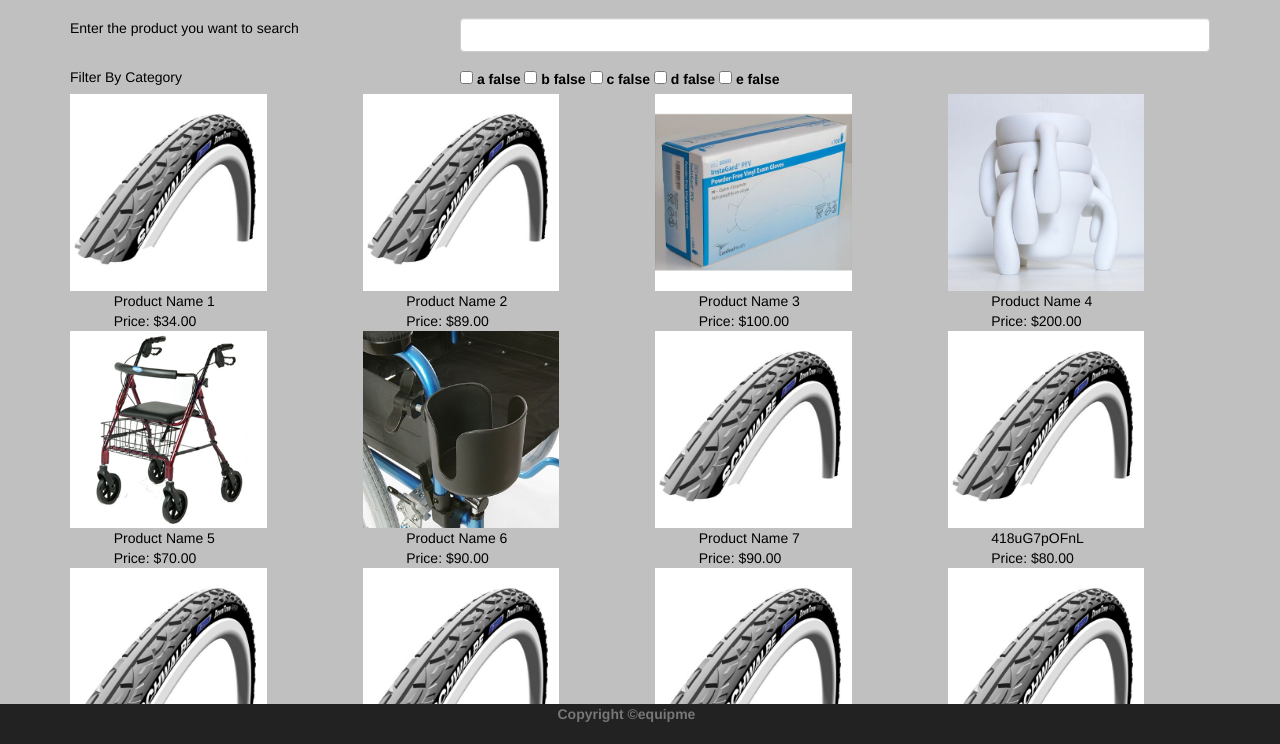
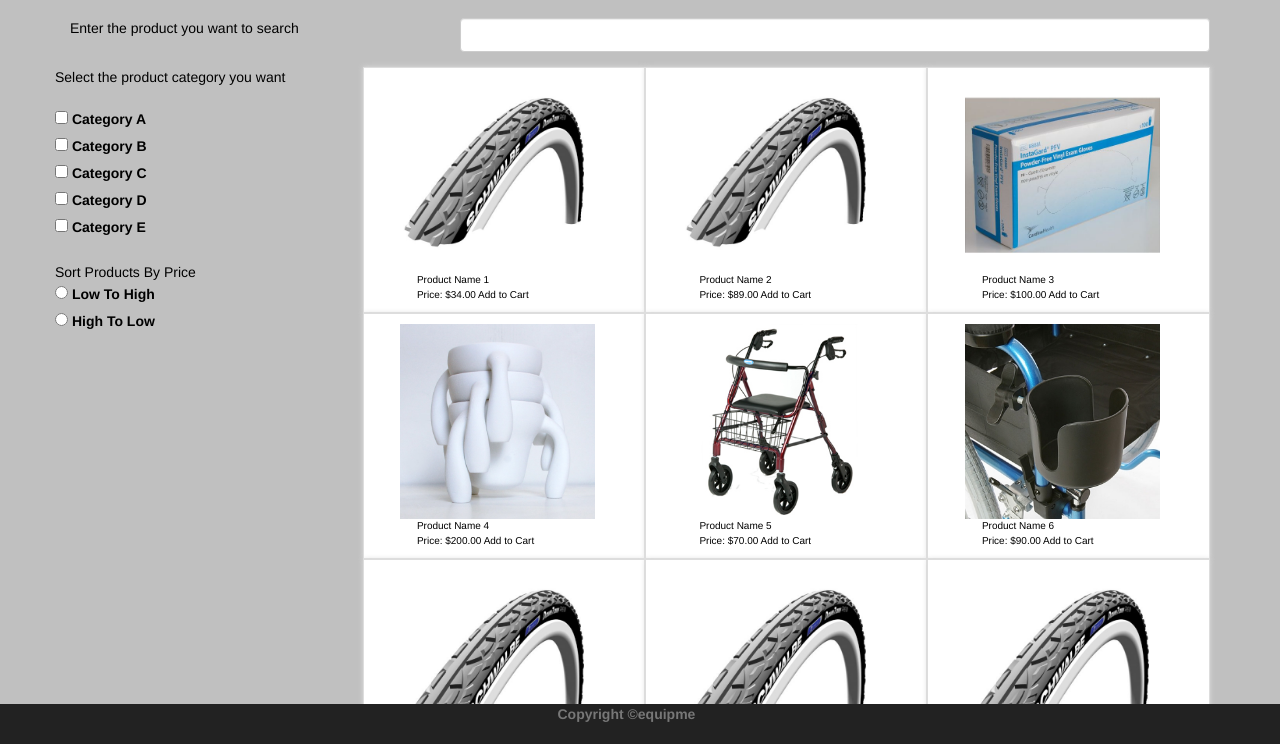
Before and after one commit to chetanmunegowda/EquipMe, a website: page app/index.html at #!/products in a window 1280 px wide. Shown: the part 54-798 px from the top of the page. Drawn offline with nearby package versions, Linux system fonts and the light colour scheme; some packages are replaced by stand-ins of ours; a script that the page names is missing.

Commit message:
add product sorting feature

```diff
--- a/app/app.js
+++ b/app/app.js
@@ -9,7 +9,11 @@
             'equipMe.register',
             'equipMe.products',
             'equipMe.services',
+
+            //Third Party Directives
+            'ngCart',
             'ngFacebook',
+            'ui-notification',
 
             //directives
             'equipMe.pwCheck'
@@ -39,7 +43,7 @@
         });
 
 
-    function moduleConfig($facebookProvider, $urlRouterProvider, $stateProvider, $locationProvider) {
+    function moduleConfig($facebookProvider, $urlRouterProvider, $stateProvider, $locationProvider, NotificationProvider) {
         $locationProvider.hashPrefix();
         $urlRouterProvider.otherwise('/login');
         $stateProvider
@@ -48,6 +52,16 @@
                 templateUrl: 'index.html',
                 abstract: true
             });
+
+        NotificationProvider.setOptions({
+            delay: 10000,
+            startTop: 80,
+            startRight: 10,
+            verticalSpacing: 20,
+            horizontalSpacing: 20,
+            positionX: 'center',
+            positionY: 'top'
+        });
         $facebookProvider.setAppId('1198508096838563');
     }
 }(angular));
--- a/app/features/login/login.controller.js
+++ b/app/features/login/login.controller.js
@@ -5,17 +5,20 @@
   .module('equipMe.login')
   .controller('loginController', loginController);
 
-  function loginController($state, $facebook) {
+  function loginController($state, $facebook, Notification) {
     var vm = this;
     vm.login = login;
     vm.loginwithfb = loginwithfb;
 
     function login() {
       console.log("hello chetan!");
-      if(vm.username === 'user' && vm.password === 'user')
-      $state.go('productsPage');
-      else
-      console.log("Error");
+      if(vm.username === 'user' && vm.password === 'user') {
+          $state.go('productsPage');
+      }
+      else {
+          console.log("Error");
+          Notification.error({message: "Enter correct login details"});
+      }
     }
 
     function refresh() {
--- a/app/features/products/products.controller.js
+++ b/app/features/products/products.controller.js
@@ -4,32 +4,15 @@
     angular
         .module('equipMe.products')
         .controller('productsController', productsController)
-        .filter('category', function () {
-            return function (input, techs) {
-                console.log(input);
-                console.log(techs);
-                if (!techs || techs.length === 0) return input;
-                var out = [];
-                angular.forEach(input, function (item) {
-                    angular.forEach(techs, function (tech) {
-                        if (item.prodCategory === tech.prodCategory) {
-                            console.log(item);
-                            out.push(item);
-                        }
-                    });
-                });
-                return out;
-            }
-        });
+        .filter('category', productCategorFilter);
 
 
-    function productsController(productService, categoryFilter, $filter) {
+    function productsController(productService, $filter, ngCart) {
         var vm = this;
 
         productService.getAllProducts()
             .then(function success(response) {
                 vm.products = response;
-                console.log(vm.products);
                 vm.productCategory = UniqueArraybyId(response, "prodCategory");
             }, function error(error) {
                 console.log(error);
@@ -48,7 +31,20 @@
             });
             return output;
         };
+    }
 
-
+    function productCategorFilter () {
+        return function (input, categories) {
+            if (!categories || categories.length === 0) return input;
+            var out = [];
+            angular.forEach(input, function (item) {
+                angular.forEach(categories, function (category) {
+                    if (item.prodCategory === category.prodCategory) {
+                        out.push(item);
+                    }
+                });
+            });
+            return out;
+        }
     }
 }(angular));
--- a/app/features/products/products.html
+++ b/app/features/products/products.html
@@ -9,46 +9,39 @@
             </div>
         </div>
     </div>
-
     <div class="row">
-        <div class="col-xs-4">
-            Filter By Category
-        </div>
-        <div class="col-xs-8">
-            <span ng-repeat="category in productsVm.productCategory">
-                <label>
-                    <input type="checkbox" ng-model="category.on" />
-                    {{ category.prodCategory }}
-                    {{ category.on }}
-                </label>
+        <div class="col-xs-3">
+            <div class="row">
+                Select the product category you want <br/>
+                <span ng-repeat="category in productsVm.productCategory"><br/>
+                         <label><input type="checkbox" ng-model="category.on"/> {{category.prodCategory}}</label>
                     </span>
             </div>
-    </div>
-
-   <!-- <div class="row">
-        <div class="col-xs-4">
-            Sort By Price Range
-        </div>
-        <div class="col-xs-8">
-            <span ng-repeat="category in productsVm.productCategory">
+            <br/>
+            <div class="row">
+                Sort Products By Price <br/>
                 <label>
-                    <input type="radio" />
-                    {{ category }}
-                </label>
-            </span>
+                    <input type="radio" ng-model="productsVm.prodPrice" value="prodPrice">
+                    Low To High
+                </label><br/>
+                <label>
+                    <input type="radio" ng-model="productsVm.prodPrice" value="-prodPrice">
+                    High To Low
+                </label><br/>
             </div>
         </div>
--->
-    <div class="row">
-        <div ng-repeat="product in productsVm.products | filter:productsVm.productname:strict | category:(productsVm.productCategory|filter:{on:true})">
-            <div class="clearfix" ng-if="$index % 4 == 0"></div>
-            <div class="col-xs-3" id="prod-item">
+        <div class="col-xs-9">
+            <div ng-repeat="product in productsVm.products | filter:productsVm.productname:strict | category:(productsVm.productCategory|filter:{on:true}) | orderBy: productsVm.prodPrice">
+                <div class="clearfix" ng-if="$index % 3 == 0"></div>
+                <div class="col-xs-4" id="prod-item">
                     <img ng-src="{{product.prodImage}}" alt="" class="product-img"><br/>
                     <div class="col-xs-offset-2">
                         <span>{{product.prodName}}</span><br/>
                         <span>Price: {{product.prodPrice | currency}}</span>
+                        <ngcart-addtocart id="item3" name="My Item #3" price="25.75" quantity="3" quantity-max="10">Add to Cart</ngcart-addtocart>
                     </div>
                 </div>
             </div>
         </div>
     </div>
+</div>
--- a/app/index.html
+++ b/app/index.html
@@ -14,6 +14,7 @@
     <meta name="description" content="">
     <meta name="viewport" content="width=device-width, initial-scale=1">
     <link rel="stylesheet" href="bower_components/bootstrap/dist/css/bootstrap.min.css">
+    <link rel="stylesheet" href="bower_components/angular-ui-notification/dist/angular-ui-notification.css">
     <link rel="stylesheet" href="resources/stylesheets/app.css">
     <link rel="stylesheet" href="resources/stylesheets/login.css">
     <link rel="stylesheet" href="resources/stylesheets/product.css">
@@ -33,6 +34,8 @@
 <script src="bower_components/angular-ui-router/release/angular-ui-router.js"></script>
 <script src="bower_components/angular-bootstrap/ui-bootstrap-tpls.min.js"></script>
 <script src="bower_components/ng-facebook/ngFacebook.js"></script>
+<script src="bower_components/ngCart/dist/ngCart.js"></script>
+<script src="bower_components/angular-ui-notification/dist/angular-ui-notification.js"></script>
 <script src="app.js"></script>
 
 <script src="features/login/login.js"></script>
--- a/app/resources/stylesheets/product.css
+++ b/app/resources/stylesheets/product.css
@@ -1,4 +1,17 @@
 .product-img {
+    margin-left: 10%;
     max-width:75%;
     max-height:75%;
 }
+
+#prod-item {
+    display: inline-block;
+    padding: 10px;
+    background: #fff;
+    border: 1px solid #ddd;
+    font-size: 16px;
+    font-size: 1rem;
+    vertical-align: top;
+    box-shadow: 0 0 5px #ddd;
+    cursor: pointer;
+}
--- a/app/services/product-service/product-service.js
+++ b/app/services/product-service/product-service.js
@@ -36,63 +36,63 @@
             deferred.resolve([{
                 prodImage: "../../resources/images/418uG7pOFnL.jpg",
                 prodName: "Product Name 1",
-                prodCategory: "a",
-                prodPrice: "34"
+                prodCategory: "Category A",
+                prodPrice: 34
             }, {
                 prodImage: "../../resources/images/418uG7pOFnL.jpg",
                 prodName: "Product Name 2",
-                prodCategory: "a",
-                prodPrice: "89"
+                prodCategory: "Category A",
+                prodPrice: 89
             }, {
                 prodImage: "../../resources/images/cardinal-invacare-powder-free-vinyl-exam-gloves-214276-BIG_0.jpg",
                 prodName: "Product Name 3",
-                prodCategory: "b",
-                prodPrice: "100"
+                prodCategory: "Category B",
+                prodPrice: 100
             }, {
                 prodImage: "../../resources/images/Kangaroo-cup.jpg",
                 prodName: "Product Name 4",
-                prodCategory: "c",
-                prodPrice: "200"
+                prodCategory: "Category C",
+                prodPrice: 200
             }, {
                 prodImage: "../../resources/images/Rollator_65650_R.png",
                 prodName: "Product Name 5",
-                prodCategory: "d",
-                prodPrice: "70"
+                prodCategory: "Category D",
+                prodPrice: 70
             }, {
                 prodImage: "../../resources/images/Wheelchair-Drink-Holder-For-U-Go-Esteem-Wheelchairs-large.jpg",
                 prodName: "Product Name 6",
-                prodCategory: "d",
-                prodPrice: "90"
+                prodCategory: "Category E",
+                prodPrice: 90
             }, {
                 prodImage: "../../resources/images/418uG7pOFnL.jpg",
                 prodName: "Product Name 7",
-                prodCategory: "d",
-                prodPrice: "90"
+                prodCategory: "Category D",
+                prodPrice: 90
             }, {
                 prodImage: "../../resources/images/418uG7pOFnL.jpg",
                 prodName: "418uG7pOFnL",
-                prodCategory: "e",
-                prodPrice: "80"
+                prodCategory: "Category A",
+                prodPrice: 80
             }, {
                 prodImage: "../../resources/images/418uG7pOFnL.jpg",
                 prodName: "Product Name 8",
-                prodCategory: "e",
-                prodPrice: "23"
+                prodCategory: "Category B",
+                prodPrice: 23
             }, {
                 prodImage: "../../resources/images/418uG7pOFnL.jpg",
                 prodName: "Product Name 9",
-                prodCategory: "a",
-                prodPrice: "45"
+                prodCategory: "Category C",
+                prodPrice: 45
             }, {
                 prodImage: "../../resources/images/418uG7pOFnL.jpg",
                 prodName: "Product Name 10",
-                prodCategory: "a",
-                prodPrice: "67"
+                prodCategory: "Category D",
+                prodPrice: 67
             }, {
                 prodImage: "../../resources/images/418uG7pOFnL.jpg",
                 prodName: "Product Name 11",
-                prodCategory: "c",
-                prodPrice: "87"
+                prodCategory: "Category D",
+                prodPrice: 87
             }]);
 
             return deferred.promise;
--- a/bower.json
+++ b/bower.json
@@ -16,6 +16,7 @@
     "angular-ui-notification": "~0.1.0",
     "underscore": "~1.8.3",
     "bootstrap": "~3.3.7",
-    "ng-facebook": "~0.1.6"
+    "ng-facebook": "~0.1.6",
+    "ngCart": "ngcart#^1.0.0"
   }
 }
```
Lines whose indentation alone changed are shown as unchanged.
